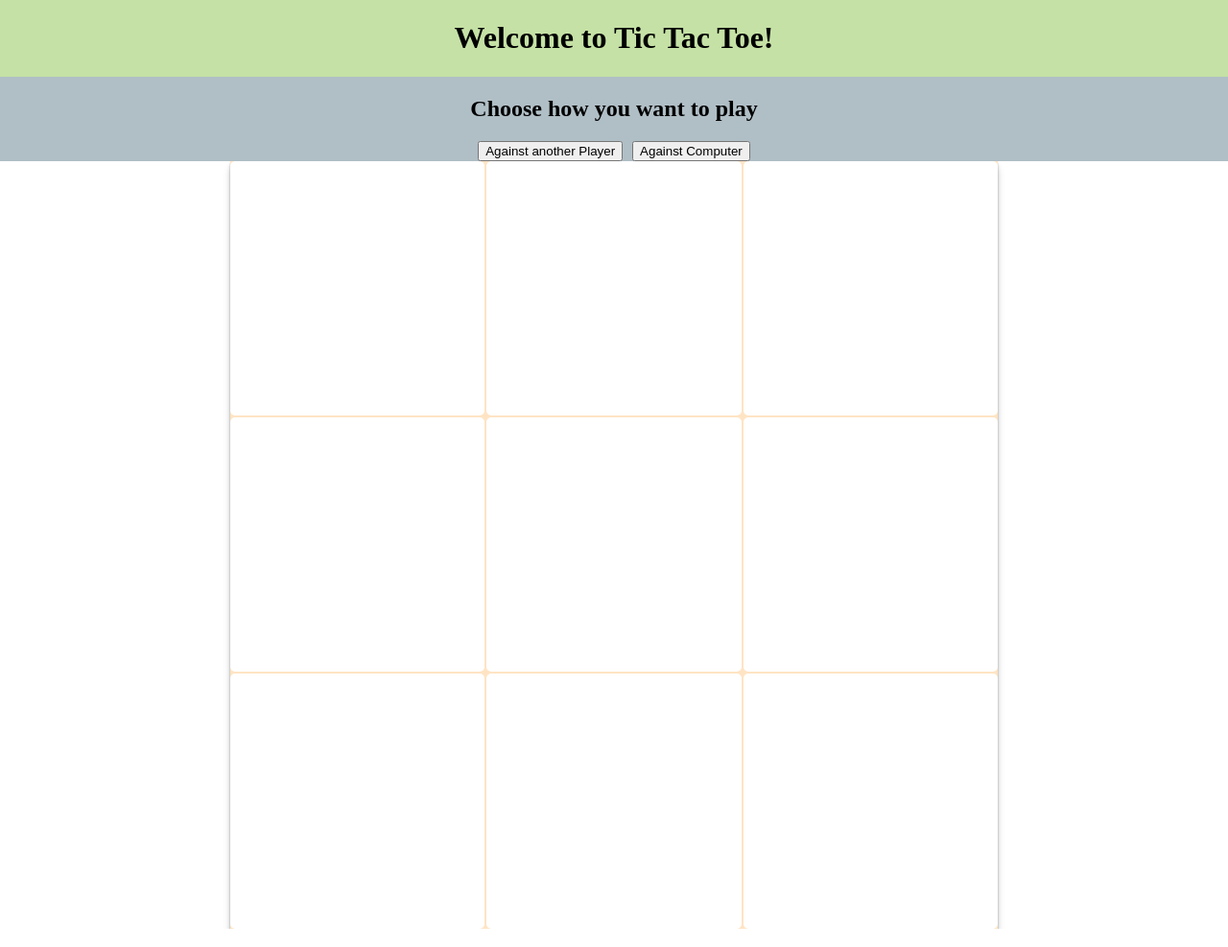
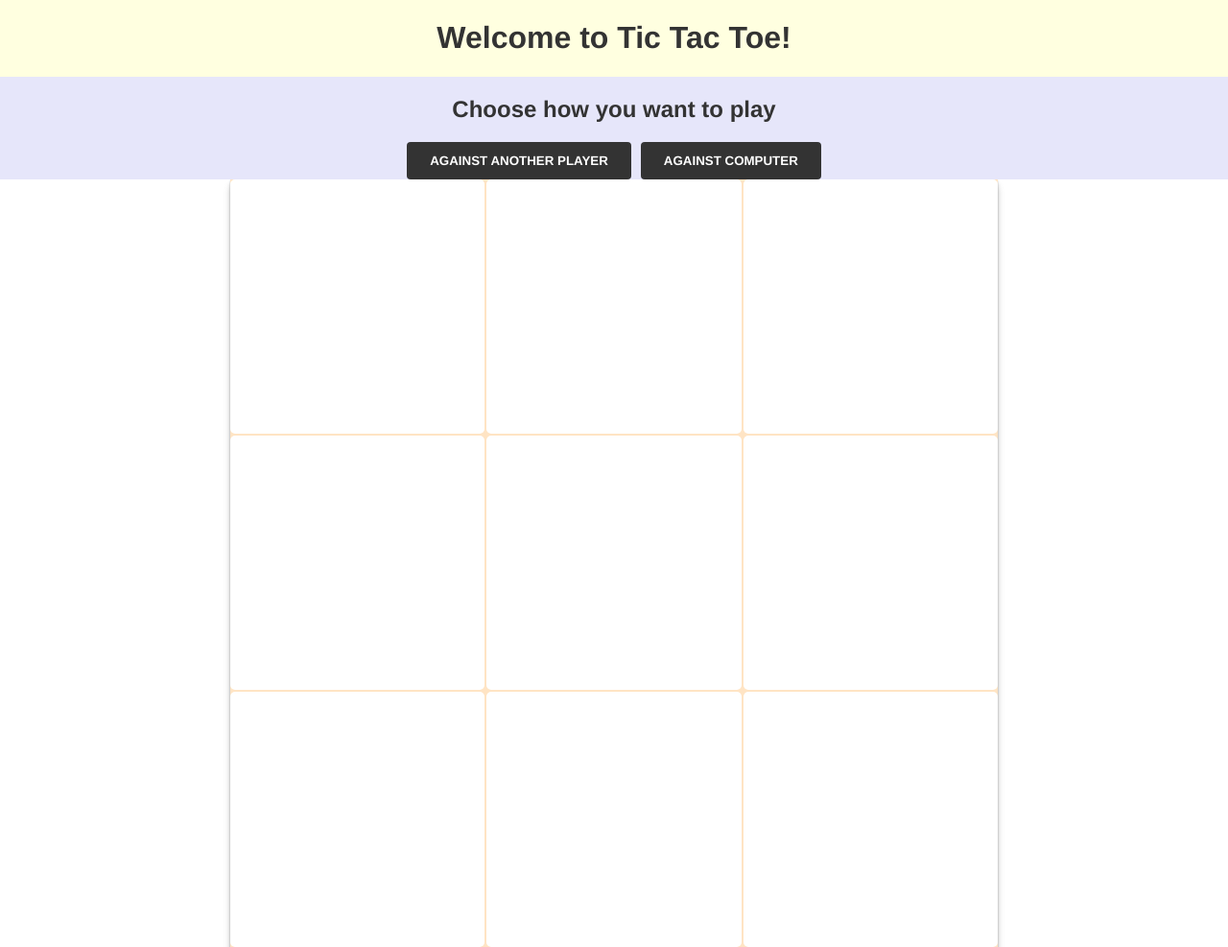
Before and after one commit to darizae/tic-tac-toe, a website: page index.html in a window 1280 px wide. Shown: the whole page at 96% size. Drawn offline with Linux system fonts and the light colour scheme.

Commit message:
Add some style to headers

```diff
--- a/public/style.css
+++ b/public/style.css
@@ -3,6 +3,29 @@ body {
   height: 100%;
   margin: 0;
 }
+
+h1, h2 {
+    font-family: 'Helvetica Neue', sans-serif;
+    font-weight: 600;
+    color: #333;
+  }
+
+  button {
+    font-family: 'Helvetica Neue', sans-serif;
+    font-weight: 600;
+    text-transform: uppercase;
+    color: #fff;
+    background-color: #333;
+    border: none;
+    border-radius: 4px;
+    padding: 12px 24px;
+    transition: all 0.2s ease-in-out;
+  }
+
+  button:hover {
+    background-color: #555;
+    cursor: pointer;
+  }
 
 .flex-centered {
     display: flex;
@@ -18,13 +41,13 @@ body {
 
 #header {
   flex-basis: 1/6;
-  background-color: #c5e1a5;
+  background-color: lightyellow;
 }
 
 #config {
   flex-basis: 2/6;
-  background-color: #b0bec5;
   flex-direction: column;
+  background-color: lavender;
 }
 
 #config-choice {
```
